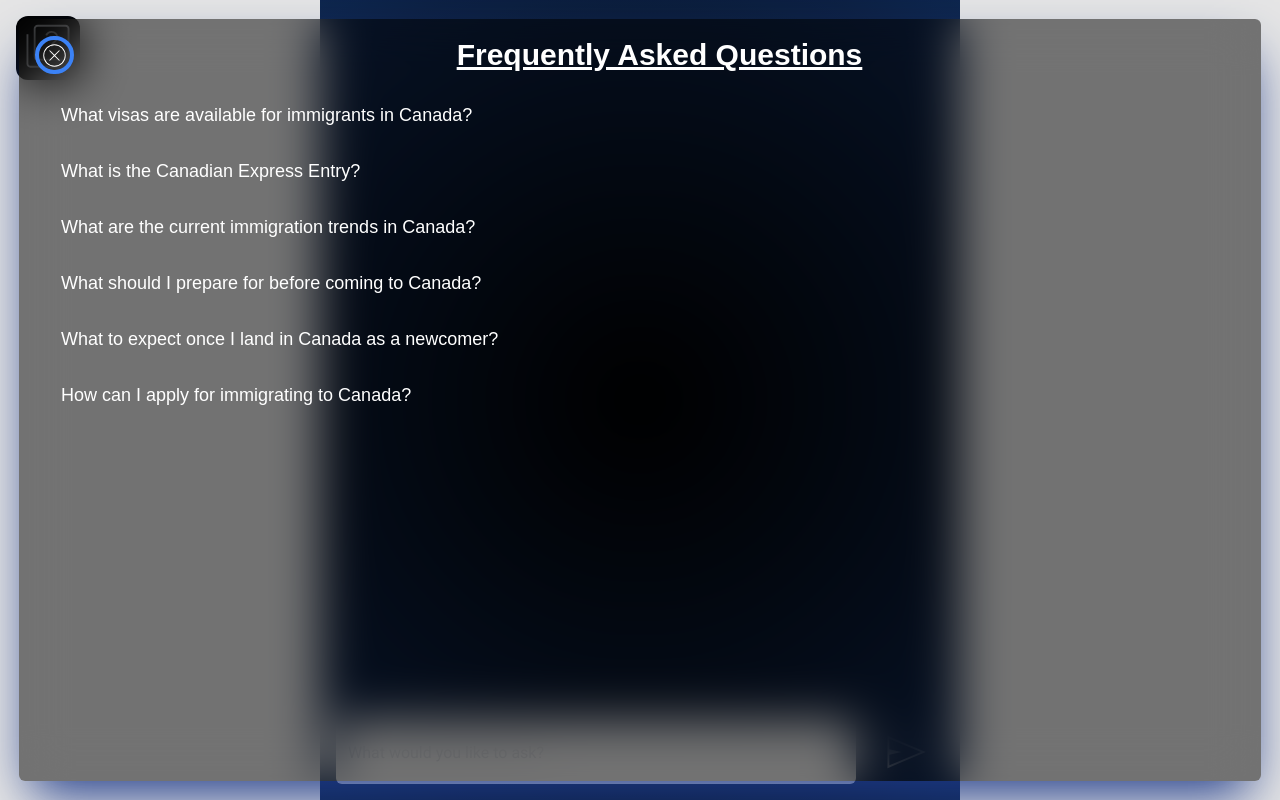
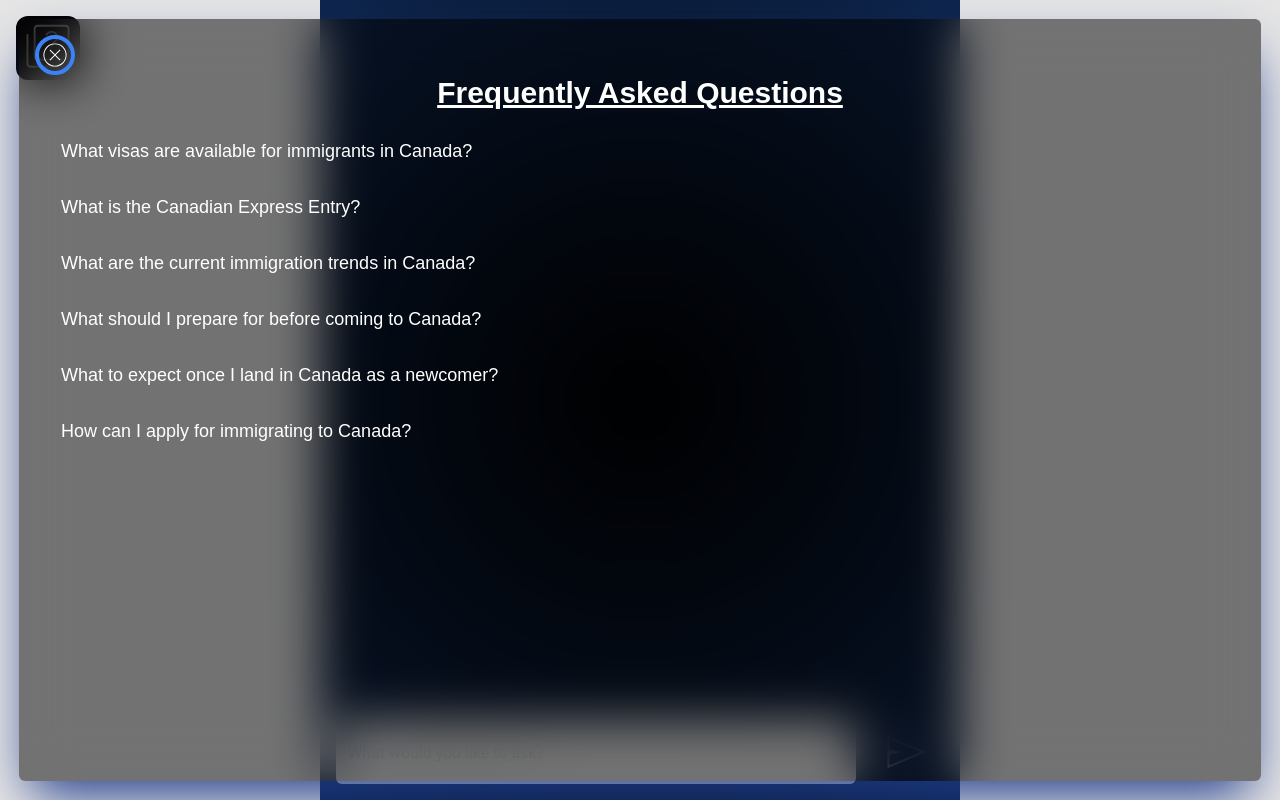
Before and after one commit to O-K-G/ai-app, a Next.js app: page / in a window 1280 px wide. Both pictures are taken after a click on the button 48 px from the left and 48 px from the top of the page. Built offline with nearby package versions, Linux system fonts and the light colour scheme.

Commit message:
refactor: minor visual update

```diff
--- a/src/components/Dialog.tsx
+++ b/src/components/Dialog.tsx
@@ -13,9 +13,9 @@ export default function Dialog({
       ref={ref}
       className="bg-black/50 size-full backdrop-blur-xl text-white rounded-md p-4 shadow-blue-900 shadow-2xl"
     >
-      <div className="min-h-10 flex items-center justify-start">
+      <div className="min-h-10 flex flex-col items-start justify-center">
         <button
-          className="w-10 h-full group rounded-full outline-none border-4 border-transparent focus:border-blue-500"
+          className="w-10 h-full flex-center group rounded-full outline-none border-4 border-transparent focus:border-blue-500"
           type="button"
           aria-label={CANCEL_BUTTON_ARIA_LABEL}
           onClick={() => (ref.current as unknown as HTMLDialogElement).close()}
```
